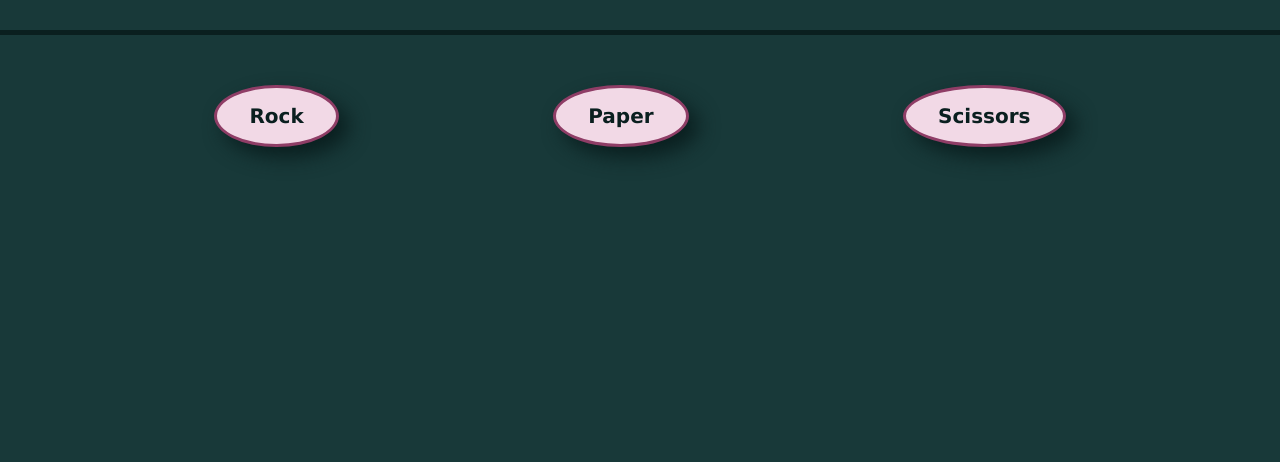
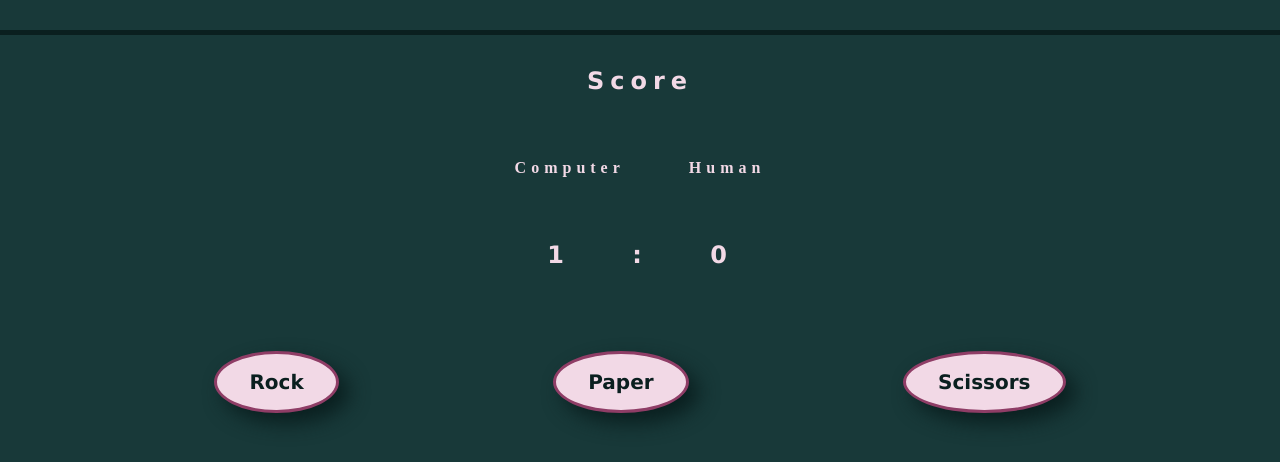
Before and after one commit to IrieBee/odin-rock-paper-scissors, a plain HTML site: page index.html in a window 1280 px wide. Both pictures are taken after a click on the button "Rock". Shown: the part 192-654 px from the top of the page. Drawn offline with Linux system fonts and the light colour scheme.

Commit message:
Print score on screen

```diff
--- a/index.html
+++ b/index.html
@@ -13,6 +13,14 @@
         <div>
             <h2>Make your choice!</h2>
         </div>
+        <div>
+            <h3>Score</h3>
+            <div class="score">
+                <h4>Computer</h4>
+                <h4>Human</h4>
+            </div>
+            <h5> 0 : 0 </h5>
+        </div>
         <div class="button">
             <button id="rock">Rock</button>
             <button id="paper">Paper</button>
--- a/script.js
+++ b/script.js
@@ -1,4 +1,5 @@
 const announce = document.querySelector('h2');
+const score = document.querySelector('h5');
 // Player choice
 const playerChoice = Array.from(document.querySelectorAll('button'));
 let computerScore = 0;
@@ -33,37 +34,44 @@ function playRound(computer, player) {
         announce.textContent = 'It\'s a tie!';
         playerScore ++;
         computerScore ++;
+        score.textContent = computerScore + " : " + playerScore;
         return playerScore, computerScore;
     }
     else if (computer === 1 && player === 2) {
         announce.textContent = "You win! Paper beats Rock.";
         playerScore ++;
+        score.textContent = computerScore + " : " + playerScore;
         return playerScore;
     }
     else if (computer === 2 && player === 3) {
         announce.textContent = "You win! Scissors beat Paper.";
         playerScore ++;
+        score.textContent = computerScore + " : " + playerScore;
         return playerScore;
     }
     else if (computer === 3 && player === 1) {
         announce.textContent = "You win! Rock beats Scissors.";
         playerScore ++;
+        score.textContent = computerScore + " : " + playerScore;
         return playerScore;
     }
 
     else if (computer === 2 && player === 1) {
         announce.textContent = "You lose! Paper beats Rock.";
         computerScore ++;
+        score.textContent = computerScore + " : " + playerScore;
         return computerScore;
     }
     else if (computer === 3 && player === 2) {
         announce.textContent = "You lose! Scissors beat Paper.";
         computerScore ++;
+        score.textContent = computerScore + " : " + playerScore;
         return computerScore;
     }
     else if (computer === 1 && player === 3) {
         announce.textContent = "You lose! Rock beats Scissors.";
         computerScore ++;
+        score.textContent = computerScore + " : " + playerScore;
         return computerScore;
     }
 }
--- a/style.css
+++ b/style.css
@@ -14,7 +14,7 @@ h1 {
     border-bottom: 5px solid hsl(330, 40%, 8%);
 }
 
-h1, h2 {
+h1, h2, h3, h4, h5 {
     color: hsl(330, 50%, 90%);
     letter-spacing: 5px;
     word-spacing: 1rem;
@@ -25,6 +25,18 @@ h1, h2 {
 h2 {
     font: bold 32px Verdana;
     border-bottom: 5px solid hsl(180, 50%, 8%);
+}
+
+.score {
+    display: flex;
+    justify-content: center;
+
+}
+
+h3, h5{
+    font: bold 24px Verdana;
+    letter-spacing: 6px;
+    word-spacing: 3rem;
 }
 
 button {
```
